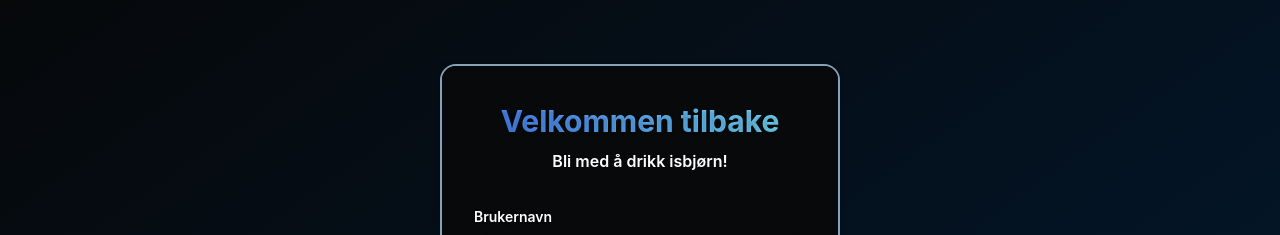
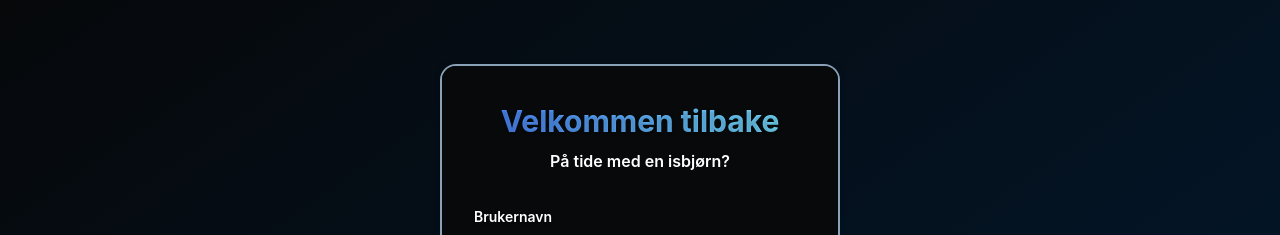
Before and after one commit to matsklevstad/isbjornlite, a Next.js app in the folder frontend/: page /login in a window 1280 px wide. Shown: the top 235 px of the page. Built offline with nearby package versions, Linux system fonts and the light colour scheme; no server answers.

Commit message:
Woops.... Updated subtitle on login page to be the correct string of text

```diff
--- a/frontend/src/components/login/Login.tsx
+++ b/frontend/src/components/login/Login.tsx
@@ -130,7 +130,7 @@ const LoginPage = () => {
               {isRegistering ? "Opprett konto" : "Velkommen tilbake"}
             </h2>
             <p className={styles.subtitle}>
-              {isRegistering
+              {!isRegistering
                 ? "På tide med en isbjørn?"
                 : "Bli med å drikk isbjørn!"}
             </p>
```
